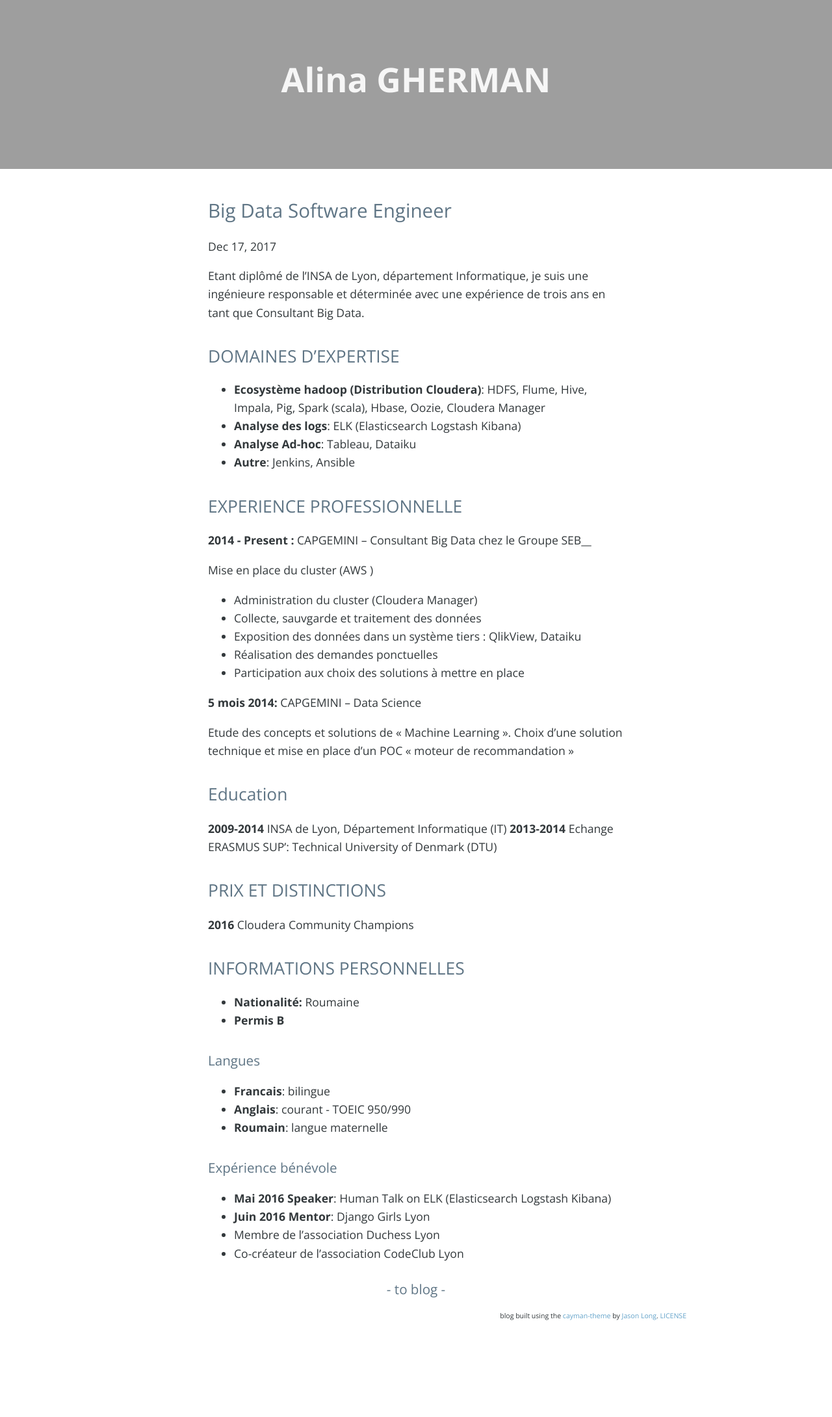
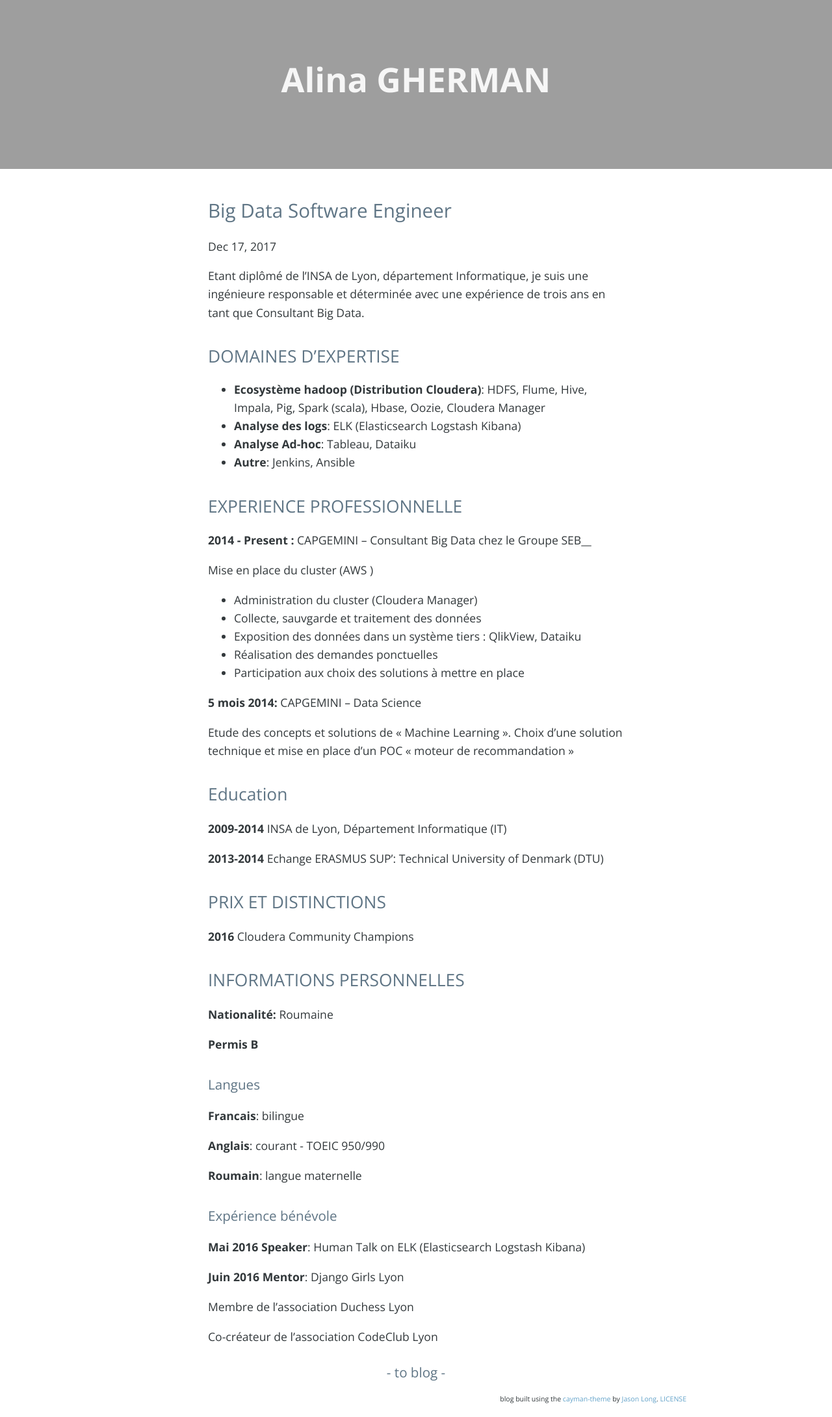
Before and after one commit to veve90/cv, a Jekyll site: the page built from _posts/2017-12-17-analyse-transactionelle.md, in a window 1280 px wide. Shown: the whole page at 65% size. Built offline with Jekyll 4.4.1, drawn with Linux system fonts in a browser that asks for light colours; nearby versions of some CDN libraries; comment, search, counter and statistics services are not loaded; before the commit the page ends 2053 px from its top, so only the background shows below that.

```diff
--- a/_posts/2017-12-17-analyse-transactionelle.md
+++ b/_posts/2017-12-17-analyse-transactionelle.md
@@ -33,22 +33,29 @@ Etude des concepts et solutions de « Machine Learning ». Choix d'une solution
 
 ## Education
 __2009-2014__              INSA de Lyon, Département Informatique (IT)
+
 __2013-2014__              Echange ERASMUS SUP’: Technical University of Denmark (DTU)
 
 ## PRIX ET DISTINCTIONS
 __2016__                   Cloudera Community Champions
 
 ## INFORMATIONS PERSONNELLES
-- __Nationalité:__         Roumaine
-- __Permis B__
+__Nationalité:__         Roumaine
+
+__Permis B__
 
 # Langues
--	__Francais__:            bilingue
--	__Anglais__:             courant - TOEIC 950/990
--	__Roumain__:             langue maternelle
+__Francais__:            bilingue
+
+__Anglais__:             courant - TOEIC 950/990
+
+__Roumain__:             langue maternelle
 
 # Expérience bénévole
-- __Mai 2016 Speaker__:    Human Talk on ELK (Elasticsearch Logstash Kibana)
--	__Juin 2016 Mentor__:    Django Girls Lyon
--	Membre de l’association Duchess Lyon
--	Co-créateur de l’association CodeClub Lyon
+__Mai 2016 Speaker__:    Human Talk on ELK (Elasticsearch Logstash Kibana)
+
+__Juin 2016 Mentor__:    Django Girls Lyon
+
+Membre de l’association Duchess Lyon
+
+Co-créateur de l’association CodeClub Lyon
```
